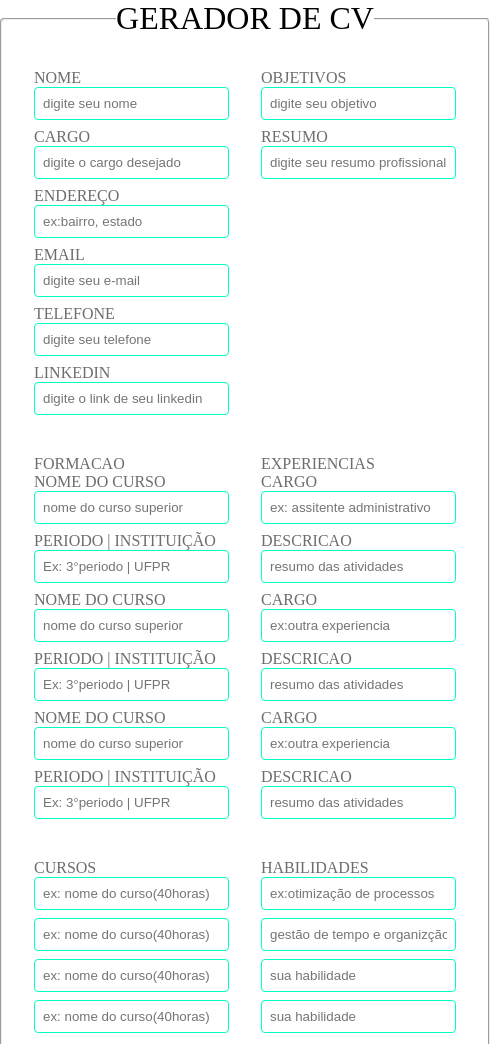
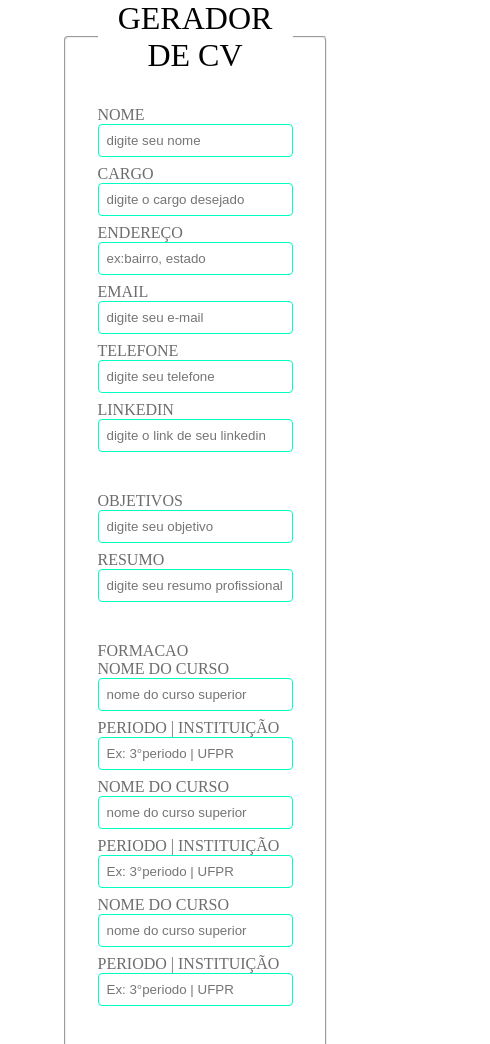
Before and after one commit to LucineiaSilvah/cv-gererate, a plain HTML site: page index.html in a window 390 px wide. Shown: the top 1044 px of the page, 490 px wide, since content can reach past the window. Drawn offline with Linux system fonts and the light colour scheme.

Commit message:
subindo estilo responsivo

```diff
--- a/style/global.css
+++ b/style/global.css
@@ -42,9 +42,18 @@ li{
   margin-left: 1.5rem;
 }
 #container{
-  width: 798px;
+  width: 80%;
+
   margin: 2rem auto;
 
+}
+@media screen and (max-width:798px) {
+  fielset{
+    width: 80%;
+  }
+  form{
+    grid-template-columns: 1fr;
+  }
 }
 @media print {
 
```
